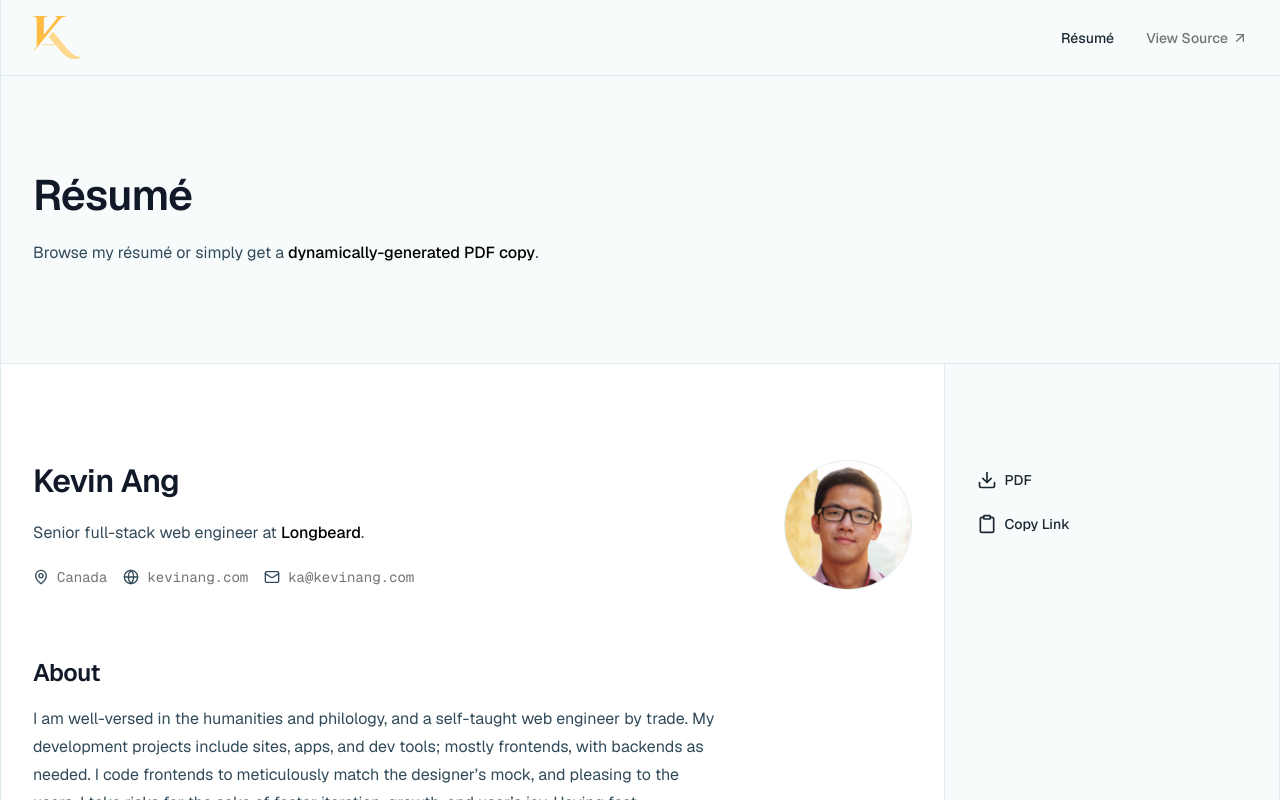
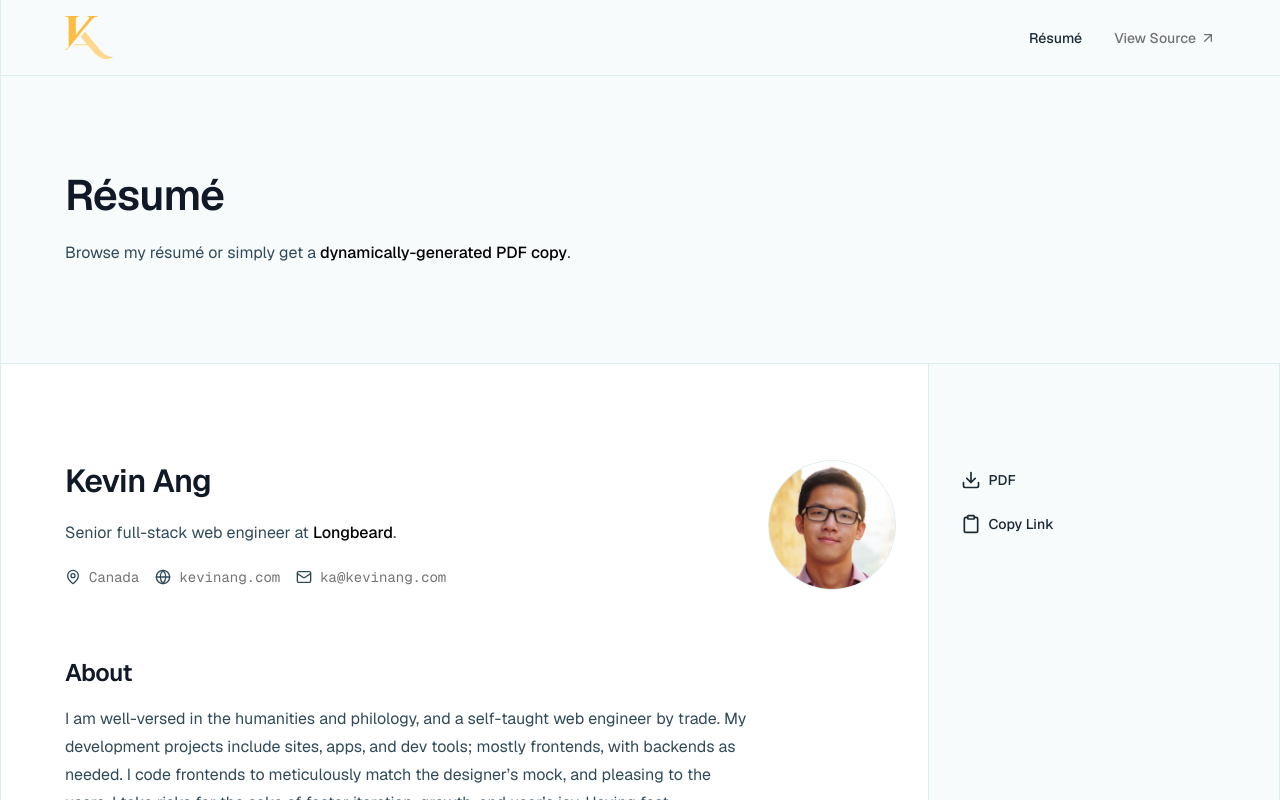
Before and after one commit to kvnang/kevinang, a Next.js app in the folder web/: page /resume in a window 1280 px wide. Shown: the top 800 px of the page. Built offline with nearby package versions, Linux system fonts and the light colour scheme; no server answers.

Commit message:
fix: header

```diff
--- a/web/app/globals.css
+++ b/web/app/globals.css
@@ -45,6 +45,15 @@
     --font-size-xl: clamp(1.95rem, 1.29vw + 1.63rem, 2.66rem);
     --font-size-2xl: clamp(2.44rem, 2.02vw + 1.94rem, 3.55rem);
     --font-size-3xl: clamp(3.05rem, 3.06vw + 2.29rem, 4.73rem);
+
+    /* Spacing */
+    --container-padding: 2rem;
+  }
+
+  @screen lg {
+    :root {
+      --container-padding: 4rem;
+    }
   }
 
   .dark {
--- a/web/app/resume/page.tsx
+++ b/web/app/resume/page.tsx
@@ -62,9 +62,9 @@ export default function Page() {
           >
             <div
               data-resume-nav
-              className="border-b -mx-8 px-4 md:mx-0 md:px-0 md:border-b-0 md:order-1 md:border-l border-border max-md:sticky z-10 top-0 bg-background/80 backdrop-blur-md "
+              className="border-b -mx-container px-4 md:mx-0 md:px-0 md:border-b-0 md:order-1 md:border-l border-border max-md:sticky z-10 top-0 bg-background/80 backdrop-blur-md "
             >
-              <div className="md:pl-4 md:bg-background -mr-8 pr-8 h-full">
+              <div className="md:pl-4 md:bg-background -mr-container pr-container h-full">
                 <div className="py-4 md:py-12 lg:py-24 md:sticky top-0 left-0 z-10 ">
                   <ResumeActions />
                 </div>
--- a/web/tailwind.config.ts
+++ b/web/tailwind.config.ts
@@ -9,11 +9,10 @@ const config: Config = {
     "./app/**/*.{ts,tsx}",
     "./src/**/*.{ts,tsx}",
   ],
-  prefix: "",
   theme: {
     container: {
       center: true,
-      padding: "2rem",
+      padding: "var(--container-padding)",
       screens: {
         "2xl": "1280px",
       },
@@ -31,6 +30,9 @@ const config: Config = {
         xl: "var(--font-size-xl)",
         "2xl": "var(--font-size-2xl)",
         "3xl": "var(--font-size-3xl)",
+      },
+      spacing: {
+        container: "var(--container-padding)",
       },
       colors: {
         calypso: {
```
